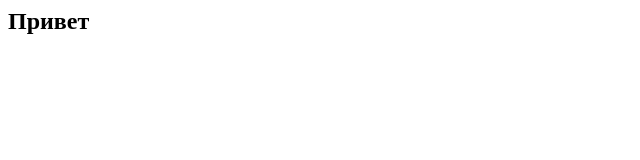
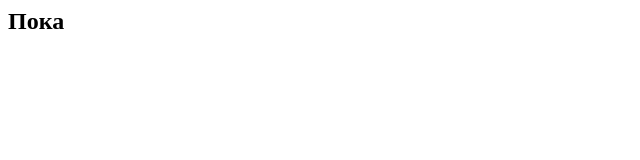
Before and after one commit to laptevandrew/new_project_1, a plain HTML site: page index.html in a window 1280 px wide. Shown: the full height of the page, 0-640 px from the left. Drawn offline with Linux system fonts and the light colour scheme.

Commit message:
Update index.html

```diff
--- a/index.html
+++ b/index.html
@@ -1,6 +1,6 @@
 <html>
 </html>
 <a>
-    <h2> Привет </h2>
+    <h2> Пока </h2>
 </a>
 </html>
```
